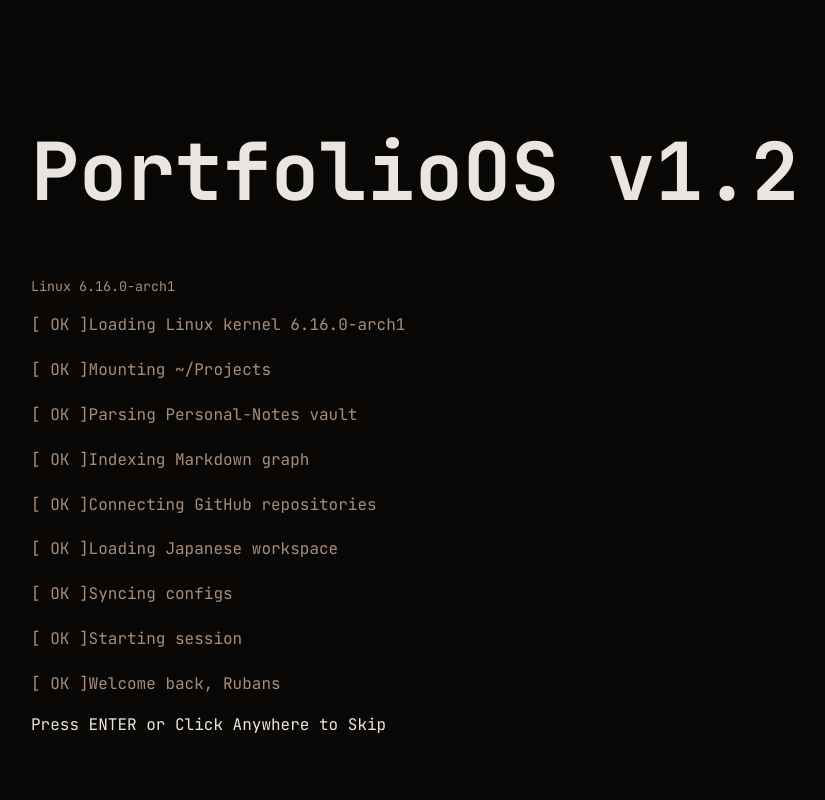
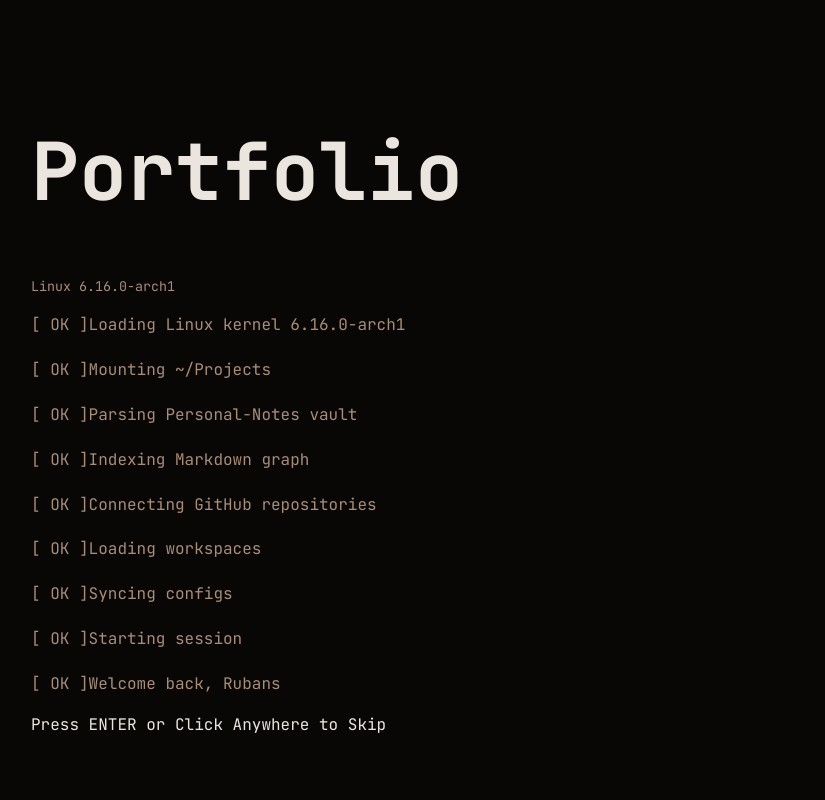
Before and after one commit to Rubans231/bootstrapportfolio, a React (Vite) app: page /about in a window 1280 px wide. Shown: the top 800 px of the page, without its empty margins (49-874 px from the left). Built offline with nearby package versions, Linux system fonts and the light colour scheme.

Commit message:
Changed boot title

```diff
--- a/src/components/boot/BootScreen.tsx
+++ b/src/components/boot/BootScreen.tsx
@@ -11,7 +11,7 @@ const bootLines: BootEntry[] = [
   { text: "Parsing Personal-Notes vault" },
   { text: "Indexing Markdown graph" },
   { text: "Connecting GitHub repositories" },
-  { text: "Loading Japanese workspace", pause: 650 },
+  { text: "Loading workspaces", pause: 650 },
   { text: "Syncing configs" },
   { text: "Starting session", pause: 650 },
   { text: "Welcome back, Rubans" },
@@ -160,7 +160,7 @@ export default function BootScreen({
         className={`boot-screen ${fading ? "fade" : ""}`}
         onClick={onSkip}
       >
-      <h1>PortfolioOS v1.2</h1>
+      <h1>Portfolio</h1>
 
       <small>Linux 6.16.0-arch1</small>
 
```
